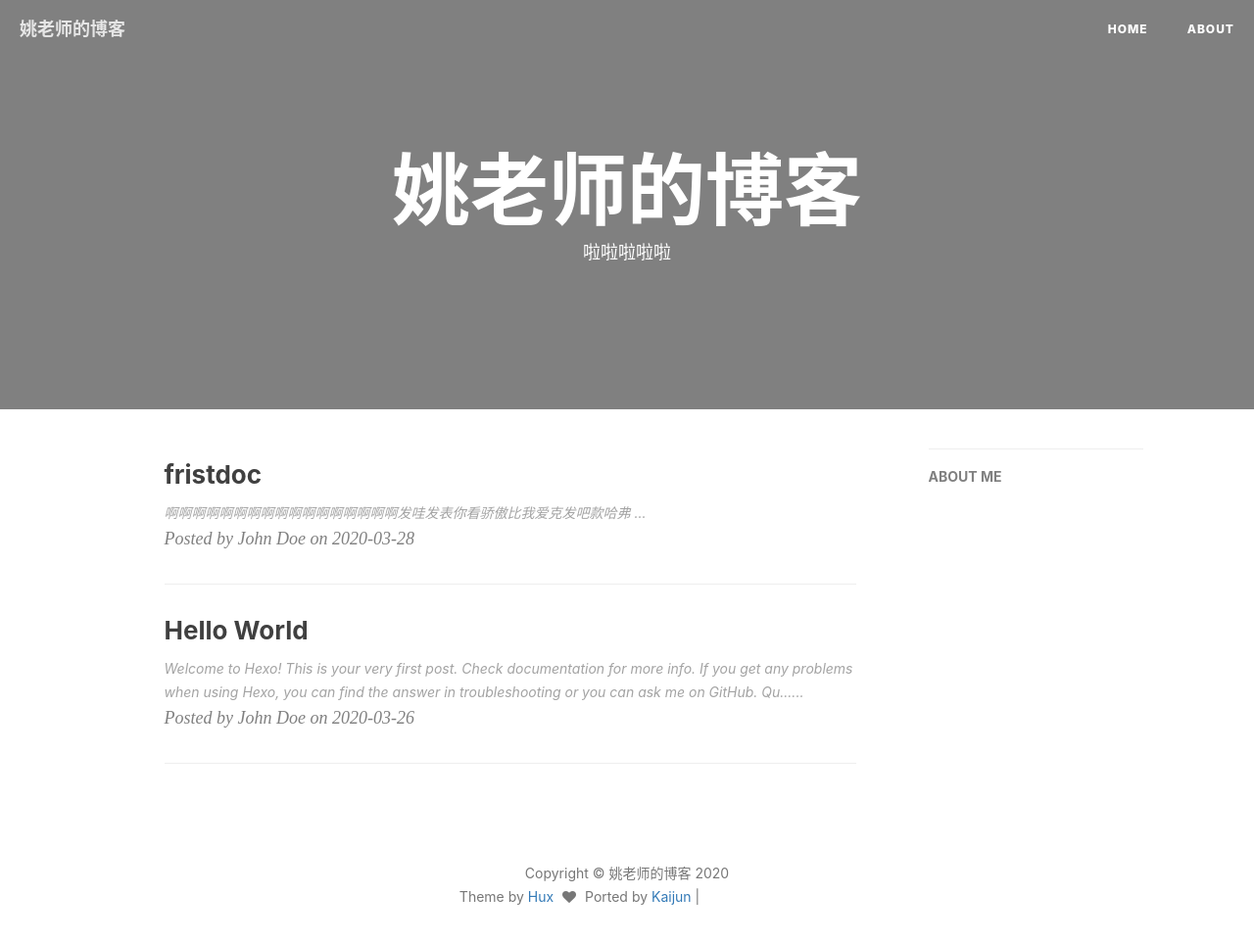
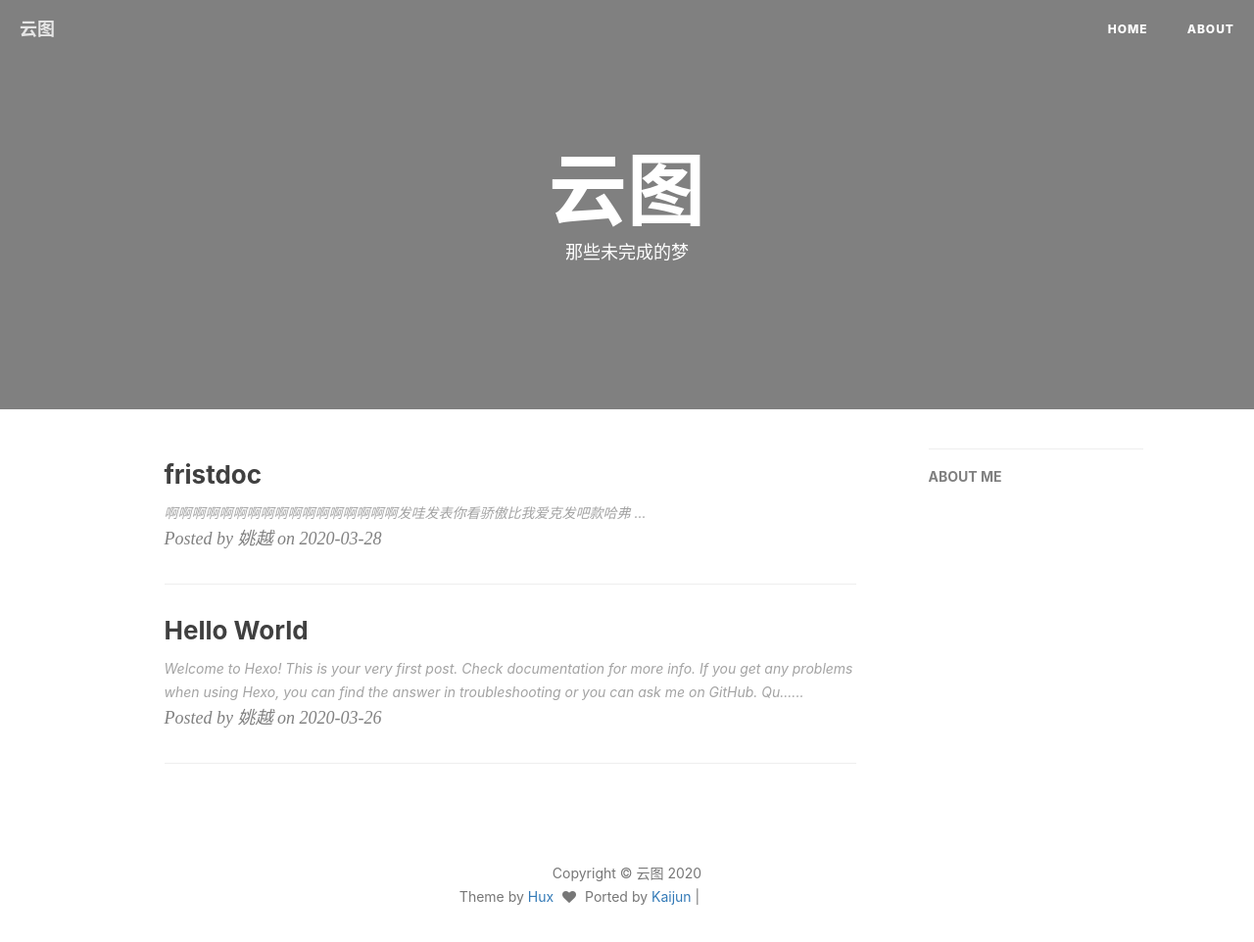
Before and after one commit to yaoyue47/yaoyue47.github.io, a plain HTML site: page index.html in a window 1280 px wide. Shown: the whole page at 98% size. Drawn offline with nearby package versions, Linux system fonts and the light colour scheme; grey boxes are pictures that could not be loaded.

Commit message:
Site updated: 2020-03-28 17:57:22

```diff
--- a/atom.xml
+++ b/atom.xml
@@ -1,8 +1,8 @@
 <?xml version="1.0" encoding="utf-8"?>
 <feed xmlns="http://www.w3.org/2005/Atom">
-  <title>姚老师的博客</title>
+  <title>云图</title>
 
-  <subtitle>啦啦啦啦啦</subtitle>
+  <subtitle>那些未完成的梦</subtitle>
   <link href="/atom.xml" rel="self"/>
 
   <link href="https://yaoyue47.github.io/"/>
@@ -10,7 +10,7 @@
   <id>https://yaoyue47.github.io/</id>
 
   <author>
-    <name>John Doe</name>
+    <name>姚越</name>
 
   </author>
 
--- a/index.html
+++ b/index.html
@@ -56,7 +56,7 @@
 
     <!-- ga & ba script hoook -->
     <script></script>
-<meta name="generator" content="Hexo 4.2.0"><link rel="alternate" href="/atom.xml" title="姚老师的博客" type="application/atom+xml">
+<meta name="generator" content="Hexo 4.2.0"><link rel="alternate" href="/atom.xml" title="云图" type="application/atom+xml">
 </head>
 
 
@@ -74,7 +74,7 @@
                 <span class="icon-bar"></span>
                 <span class="icon-bar"></span>
             </button>
-            <a class="navbar-brand" href="/">姚老师的博客</a>
+            <a class="navbar-brand" href="/">云图</a>
         </div>
 
         <!-- Collect the nav links, forms, and other content for toggling -->
@@ -143,9 +143,9 @@
         <div class="row">
             <div class="col-lg-8 col-lg-offset-2 col-md-10 col-md-offset-1 ">
                 <div class="site-heading">
-                    <h1>姚老师的博客</h1>
+                    <h1>云图</h1>
                     <!--<hr class="small">-->
-                    <span class="subheading">啦啦啦啦啦</span>
+                    <span class="subheading">那些未完成的梦</span>
                 </div>
             </div>
         </div>
@@ -187,7 +187,7 @@
         </div>
     </a>
     <p class="post-meta">
-        Posted by John Doe on
+        Posted by 姚越 on
         2020-03-28
     </p>
 
@@ -209,7 +209,7 @@ Qu......
         </div>
     </a>
     <p class="post-meta">
-        Posted by John Doe on
+        Posted by 姚越 on
         2020-03-26
     </p>
 
@@ -298,7 +298,7 @@ Qu......
 
                 </ul>
                 <p class="copyright text-muted">
-                    Copyright &copy; 姚老师的博客 2020
+                    Copyright &copy; 云图 2020
                     <br>
                     Theme by <a href="http://huangxuan.me" target="_blank" rel="noopener">Hux</a>
                     <span style="display: inline-block; margin: 0 5px;">
```
Also changed, not shown: 2020/03/26/hello-world/index.html (+4 -4 lines), 2020/03/28/fristdoc/index.html (+4 -4 lines), about/index.html (+4 -4 lines), archives/2020/03/index.html (+3 -3 lines), archives/2020/index.html (+3 -3 lines), archives/index.html (+3 -3 lines).
